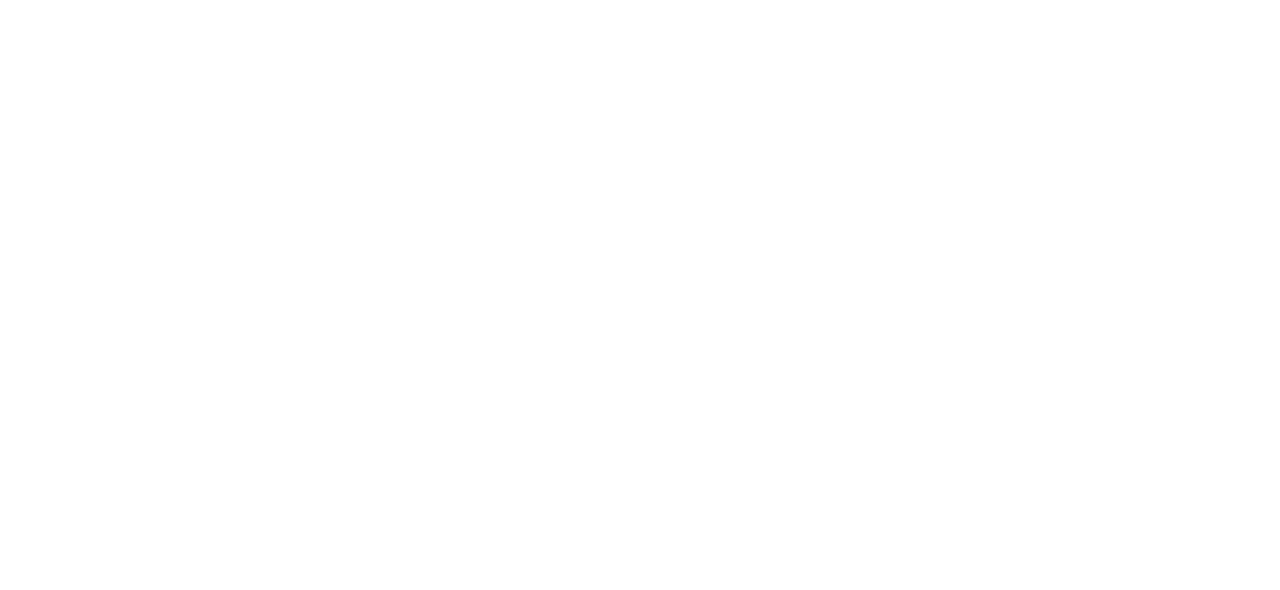
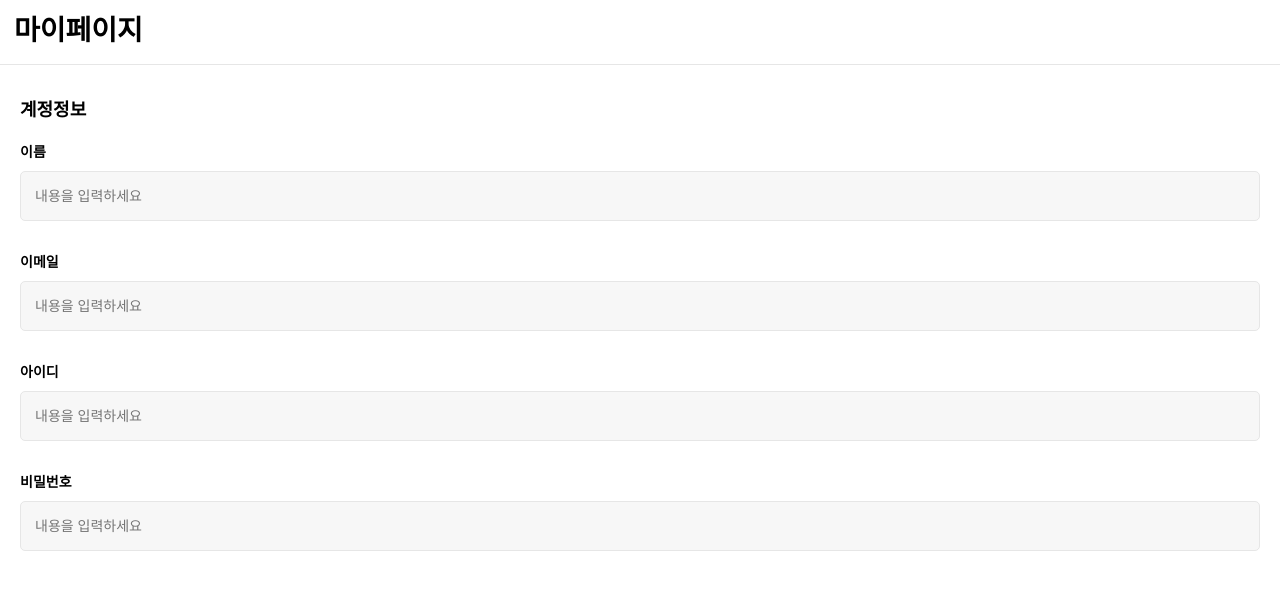
Before and after one commit to stump26/frontend, a React app: page / in a window 1280 px wide. Shown: the top 590 px of the page. Built offline with nearby package versions, Linux system fonts and the light colour scheme.

Commit message:
마이페이지 셈플 작업

```diff
--- /dev/null
+++ b/jsconfig.json
@@ -0,0 +1,6 @@
+{
+	"compilerOptions": {
+		"baseUrl": "src"
+	},
+	"include": ["src"]
+}
--- a/public/index.html
+++ b/public/index.html
@@ -5,9 +5,10 @@
 		<link rel="icon" href="%PUBLIC_URL%/favicon.ico" />
 		<meta name="viewport" content="width=device-width, initial-scale=1" />
 		<meta name="theme-color" content="#000000" />
-    <meta
-      name="description"
-      content="Web site created using create-react-app"
+		<meta name="description" content="Web site created using create-react-app" />
+		<link
+			href="https://fonts.googleapis.com/css?family=Noto+Sans+KR&display=swap"
+			rel="stylesheet"
 		/>
 		<link rel="apple-touch-icon" href="%PUBLIC_URL%/logo192.png" />
 		<!--
--- a/src/App.js
+++ /dev/null
@@ -1,7 +0,0 @@
-import React from "react";
-
-function App() {
-  return <div className="App"></div>;
-}
-
-export default App;
--- /dev/null
+++ b/src/App.jsx
@@ -0,0 +1,12 @@
+import React from 'react';
+import { MyPage } from './Page';
+
+function App() {
+	return (
+		<div className="App">
+			<MyPage />
+		</div>
+	);
+}
+
+export default App;
--- /dev/null
+++ b/src/Page/MyPage.jsx
@@ -0,0 +1,23 @@
+import React from 'react';
+import styled from 'styled-components';
+
+import { PageHeadSpan, PageBody } from 'Styles/main.mobile';
+import { AccountInfo } from 'components/MyPage';
+
+const MyPageFrame = styled.div`
+	width: 100%;
+	margin: 0;
+`;
+
+const MyPage = () => {
+	return (
+		<MyPageFrame>
+			<PageHeadSpan> 마이페이지</PageHeadSpan>
+			<PageBody>
+				<AccountInfo />
+			</PageBody>
+		</MyPageFrame>
+	);
+};
+
+export default MyPage;
--- /dev/null
+++ b/src/Page/index.jsx
@@ -0,0 +1 @@
+export { default as MyPage } from './MyPage';
--- /dev/null
+++ b/src/Styles/main.mobile.jsx
@@ -0,0 +1,52 @@
+import styled from 'styled-components';
+
+export const PageHeadSpan = styled.span`
+	position: relative;
+	display: inline-block;
+	width: 100%;
+	font-size: 28px;
+	font-weight: 900;
+	padding-left: 0.5em;
+	padding-top: 0.5rem;
+	padding-bottom: 1rem;
+	border-bottom: 1px solid #e6e6e6;
+`;
+
+export const PageBody = styled.div`
+	background-color: #ffffff;
+`;
+
+export const ContainerFrame = styled.div`
+	display: flex;
+	flex-direction: column;
+	margin: 20px;
+`;
+
+export const ContainerTitle = styled.span`
+	margin: 10px 0;
+	font-size: 18px;
+	font-weight: 900;
+`;
+
+export const ContainerSubTitle = styled.span`
+	margin: 10px 0;
+	font-size: 14px;
+	font-weight: 900;
+`;
+
+export const FormTextField = styled.input`
+	height: 46px;
+	background-color: #f7f7f7;
+	margin-bottom: 20px;
+	padding-left: 1em;
+	font-size: 14px;
+	border-radius: 5px;
+	border: solid 1px #e6e6e6;
+	color: #b3b3b3;
+	:focus {
+		border: solid 1px #00df9b;
+		background-color: #ffffff;
+		color: #000000;
+		outline: none;
+	}
+`;
--- /dev/null
+++ b/src/components/MyPage/AccountInfo.jsx
@@ -0,0 +1,25 @@
+import React from 'react';
+import {
+	ContainerFrame,
+	ContainerTitle,
+	ContainerSubTitle,
+	FormTextField,
+} from 'Styles/main.mobile';
+
+const AccountInfo = () => {
+	return (
+		<ContainerFrame>
+			<ContainerTitle>계정정보</ContainerTitle>
+			<ContainerSubTitle>이름</ContainerSubTitle>
+			<FormTextField placeholder="내용을 입력하세요" />
+			<ContainerSubTitle>이메일</ContainerSubTitle>
+			<FormTextField placeholder="내용을 입력하세요" />
+			<ContainerSubTitle>아이디</ContainerSubTitle>
+			<FormTextField placeholder="내용을 입력하세요" />
+			<ContainerSubTitle>비밀번호</ContainerSubTitle>
+			<FormTextField placeholder="내용을 입력하세요" />
+		</ContainerFrame>
+	);
+};
+
+export default AccountInfo;
--- /dev/null
+++ b/src/components/MyPage/index.jsx
@@ -0,0 +1 @@
+export { default as AccountInfo } from './AccountInfo';
--- a/src/index.css
+++ b/src/index.css
@@ -1,6 +1,5 @@
 body {
-  margin: 0;
-  font-family: -apple-system, BlinkMacSystemFont, "Segoe UI", "Roboto", "Oxygen",
-    "Ubuntu", "Cantarell", "Fira Sans", "Droid Sans", "Helvetica Neue",
-    sans-serif;
+	margin: 0;
+	font-family: 'NotoSansKR', 'Segoe UI', 'Roboto', 'Oxygen', 'Ubuntu', 'Cantarell', 'Fira Sans',
+		'Droid Sans', 'Helvetica Neue', sans-serif;
 }
```
Also changed, not shown: package.json (+21 -18 lines), 1 other file (tests, documents, lock files or other folders). Lines whose indentation alone changed are shown as unchanged.
